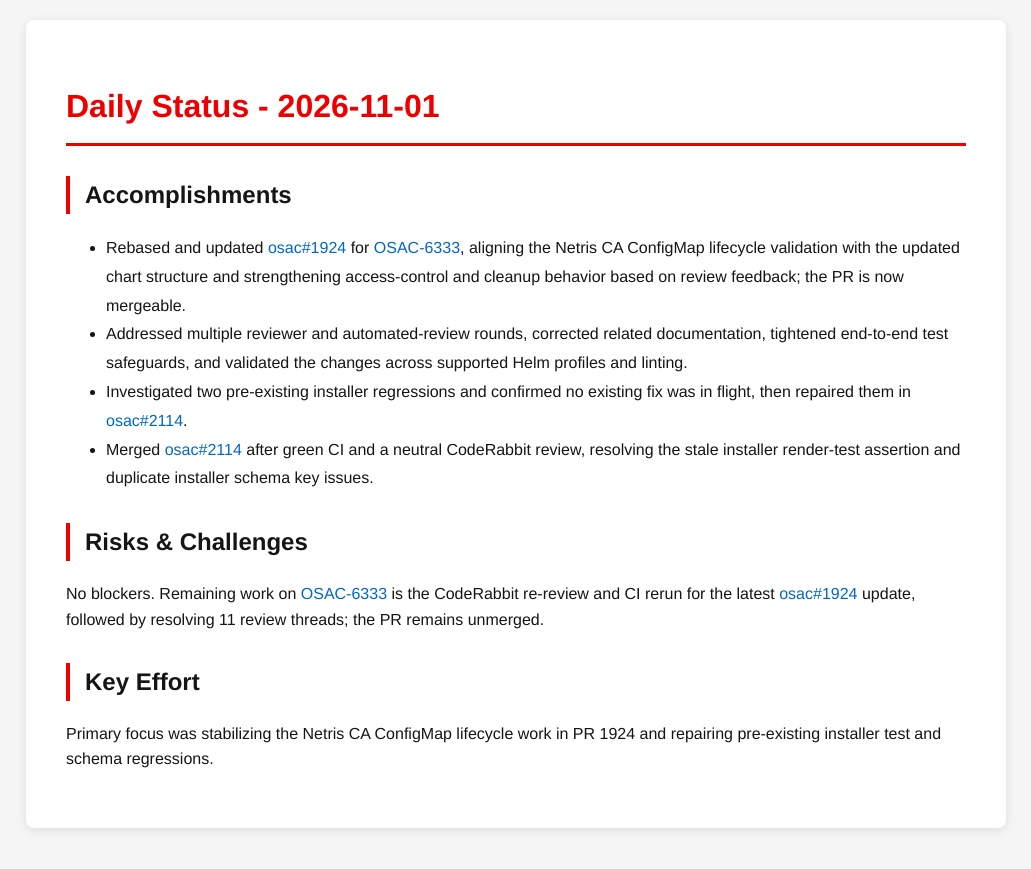
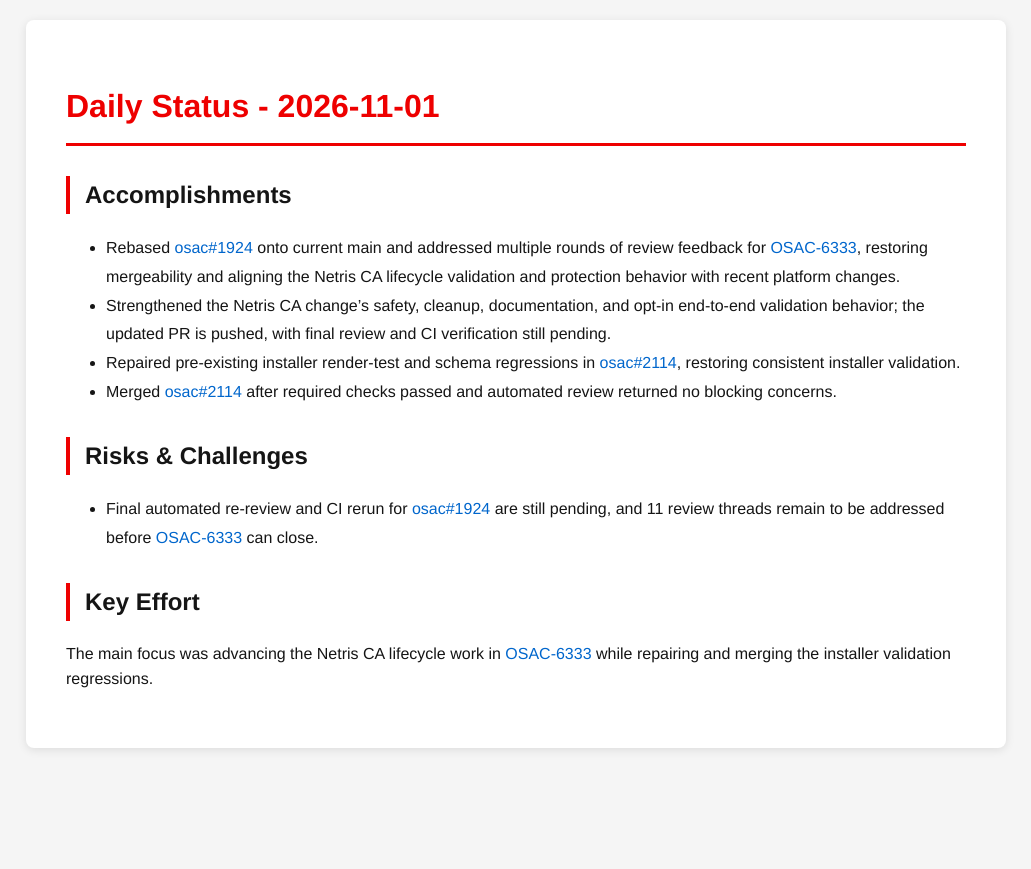
Before and after one commit to tzvatot/daily-status, a Jekyll site: the page built from 2026-11-01.md, in a window 1280 px wide. Shown: the top 869 px of the page, without its empty margins (124-1155 px from the left). Built offline with Jekyll 4.4.1, drawn with Linux system fonts in a browser that asks for light colours.

Commit message:
Daily status update - 2026-11-01

```diff
--- a/2026-11-01.md
+++ b/2026-11-01.md
@@ -7,13 +7,13 @@ date: 2026-11-01
 # Daily Status - 2026-11-01
 
 ## Accomplishments
-- Rebased and updated [osac#1924](https://github.com/osac-project/osac/pull/1924) for [OSAC-6333](https://redhat.atlassian.net/browse/OSAC-6333), aligning the Netris CA ConfigMap lifecycle validation with the updated chart structure and strengthening access-control and cleanup behavior based on review feedback; the PR is now mergeable.
-- Addressed multiple reviewer and automated-review rounds, corrected related documentation, tightened end-to-end test safeguards, and validated the changes across supported Helm profiles and linting.
-- Investigated two pre-existing installer regressions and confirmed no existing fix was in flight, then repaired them in [osac#2114](https://github.com/osac-project/osac/pull/2114).
-- Merged [osac#2114](https://github.com/osac-project/osac/pull/2114) after green CI and a neutral CodeRabbit review, resolving the stale installer render-test assertion and duplicate installer schema key issues.
+- Rebased [osac#1924](https://github.com/osac-project/osac/pull/1924) onto current main and addressed multiple rounds of review feedback for [OSAC-6333](https://redhat.atlassian.net/browse/OSAC-6333), restoring mergeability and aligning the Netris CA lifecycle validation and protection behavior with recent platform changes.
+- Strengthened the Netris CA change’s safety, cleanup, documentation, and opt-in end-to-end validation behavior; the updated PR is pushed, with final review and CI verification still pending.
+- Repaired pre-existing installer render-test and schema regressions in [osac#2114](https://github.com/osac-project/osac/pull/2114), restoring consistent installer validation.
+- Merged [osac#2114](https://github.com/osac-project/osac/pull/2114) after required checks passed and automated review returned no blocking concerns.
 
 ## Risks & Challenges
-No blockers. Remaining work on [OSAC-6333](https://redhat.atlassian.net/browse/OSAC-6333) is the CodeRabbit re-review and CI rerun for the latest [osac#1924](https://github.com/osac-project/osac/pull/1924) update, followed by resolving 11 review threads; the PR remains unmerged.
+- Final automated re-review and CI rerun for [osac#1924](https://github.com/osac-project/osac/pull/1924) are still pending, and 11 review threads remain to be addressed before [OSAC-6333](https://redhat.atlassian.net/browse/OSAC-6333) can close.
 
 ## Key Effort
-Primary focus was stabilizing the Netris CA ConfigMap lifecycle work in PR 1924 and repairing pre-existing installer test and schema regressions.
+The main focus was advancing the Netris CA lifecycle work in [OSAC-6333](https://redhat.atlassian.net/browse/OSAC-6333) while repairing and merging the installer validation regressions.
```
